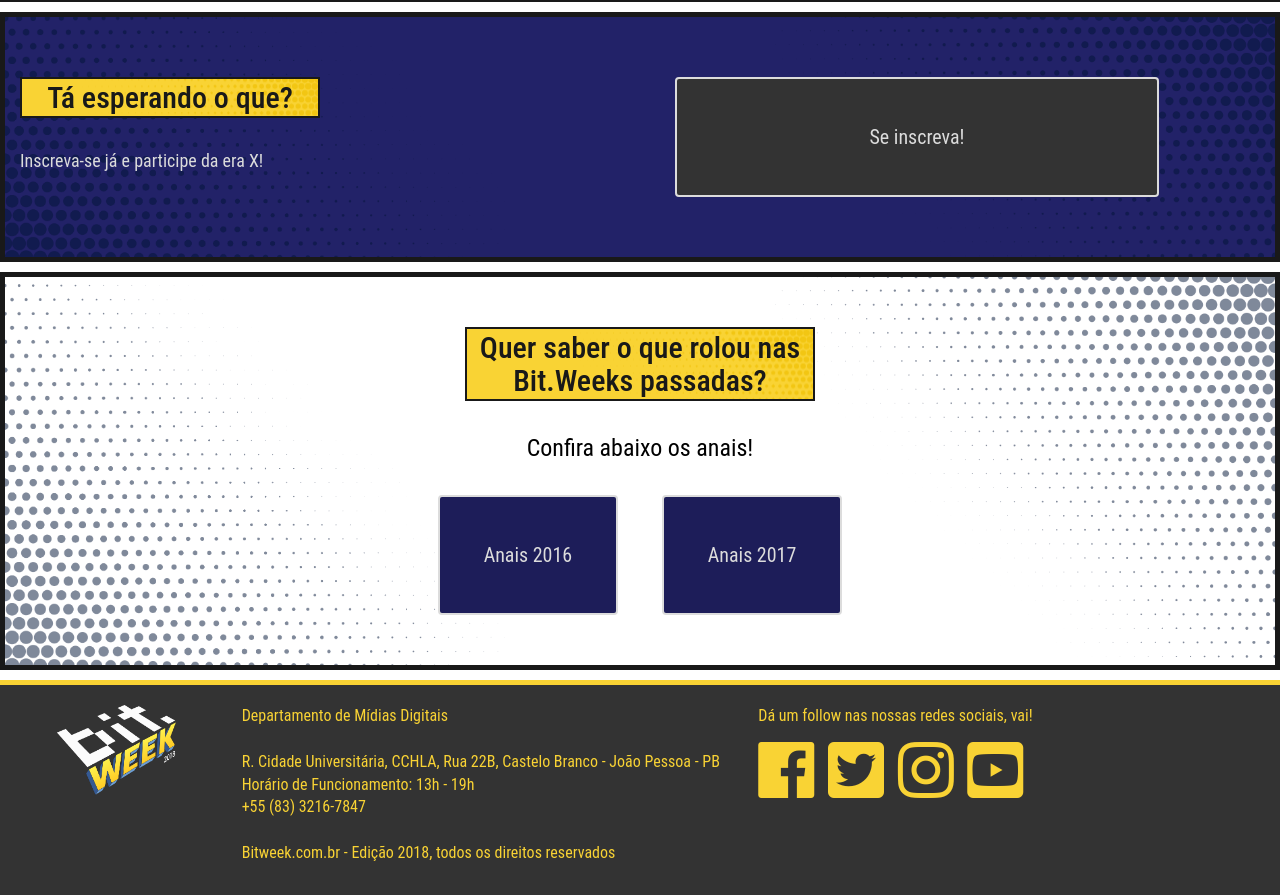
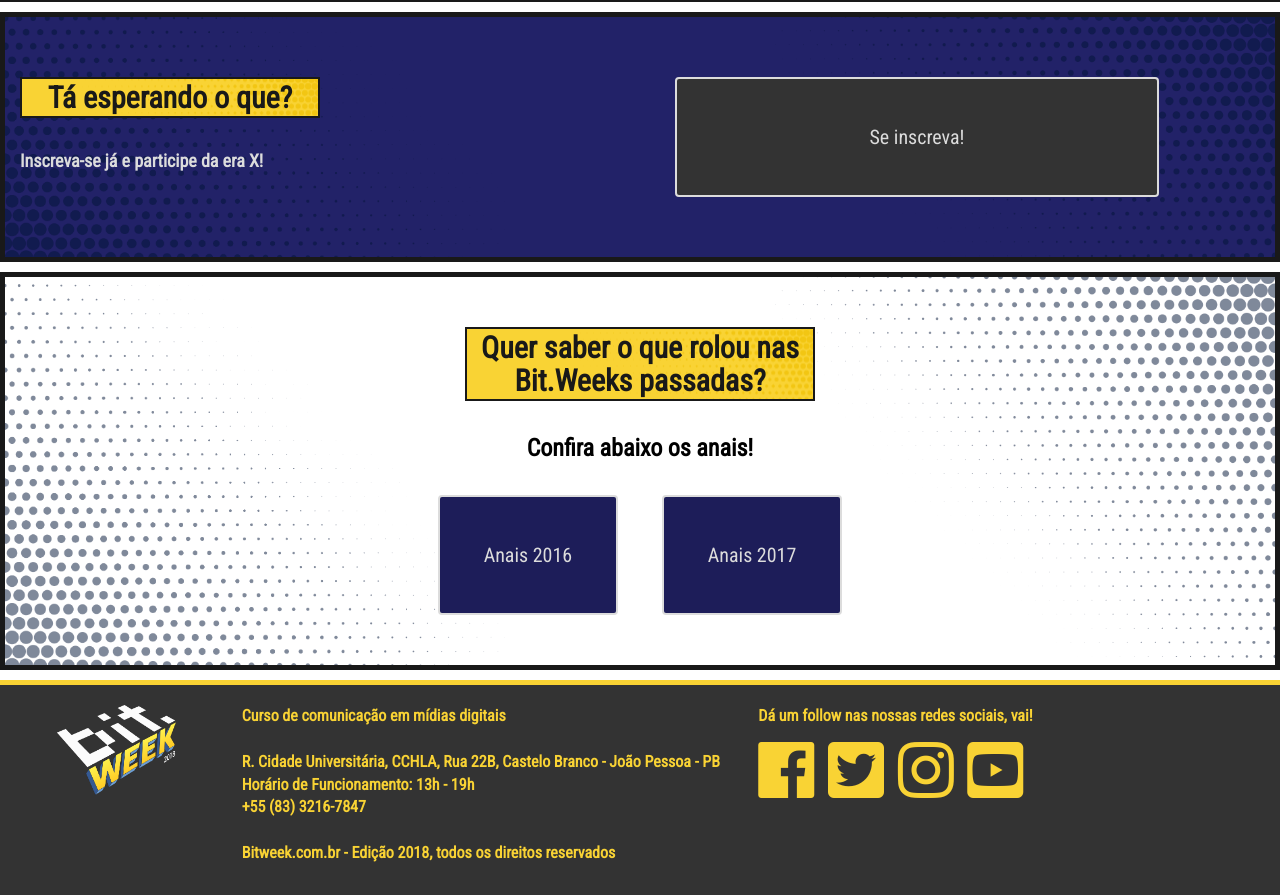
Before and after one commit to juanpeter/Website-Bit.Week-2018, a plain HTML site: page index.html in a window 1280 px wide. Shown: the part 1800-2695 px from the top of the page. Drawn offline with nearby package versions, Linux system fonts and the light colour scheme.

Commit message:
Fonte correta, compatibilidade com Safari, Firefox e Chrome!

```diff
--- a/index.html
+++ b/index.html
@@ -33,6 +33,8 @@
     <script src="controller.js"></script>
 <!--My css-->
     <link rel="stylesheet" type="text/css" media="screen" href="style.css"/>
+<!--Google Fonts-->
+<link href="https://fonts.googleapis.com/css?family=Roboto+Condensed" rel="stylesheet">
 
 </head>
 
@@ -178,7 +180,7 @@
                 <div class="col-6 col-md-5">
 
                     <p>
-                        Departamento de Mídias Digitais
+                        Curso de comunicação em mídias digitais
                         <br>
                         <br>
                         R. Cidade Universitária, CCHLA, Rua 22B, Castelo Branco - João Pessoa - PB
--- a/style.css
+++ b/style.css
@@ -13,11 +13,12 @@ body{
     color: black;
     padding-top: 50px;
 }
-
-/*Cores bases!
-#1d1d59 Azul!
-#f9d334 amarelo!
-*/
+p, h1, h2, h3, h4, h5, h6, a{
+    font-weight: bold;
+}
+i{
+    font-weight: normal;
+}
 
 .header img{
     width: 50px;
```
